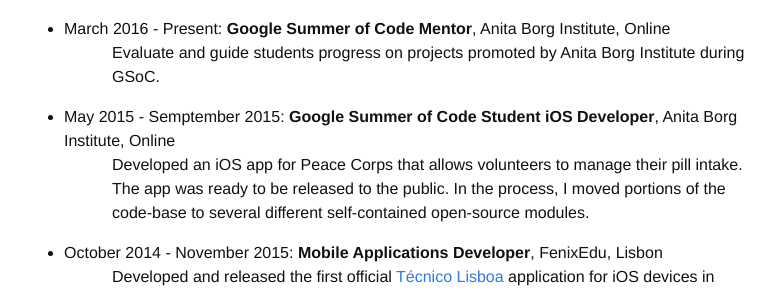
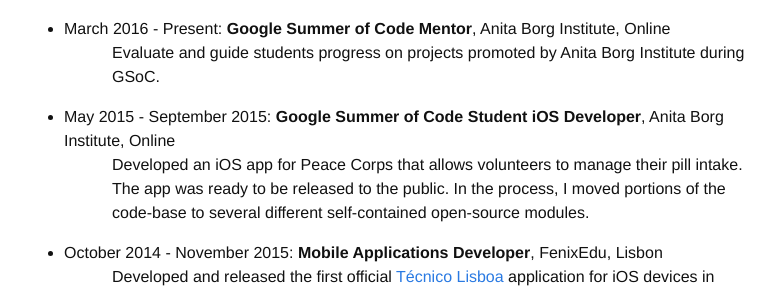
Before and after one commit to xanzheus/riques, a Jekyll site: the page built from pages/about.html, in a window 1280 px wide and 900 px high, scrolled down 788 px. Shown: the part 152-444 px from the top of the window, without its empty margins (248-1024 px from the left). Built offline with Jekyll 4.4.1, drawn with Linux system fonts in a browser that asks for light colours.

Commit message:
Update curriculum.yml

```diff
--- a/_data/curriculum.yml
+++ b/_data/curriculum.yml
@@ -87,7 +87,7 @@
             The app was ready to be released to the public. In the process, I moved portions of the code-base to several
             different self-contained open-source modules.
         from: May 2015
-        to: Semptember 2015
+        to: September 2015
 
     fenix-iOS:
         title: Mobile Applications Developer
```
